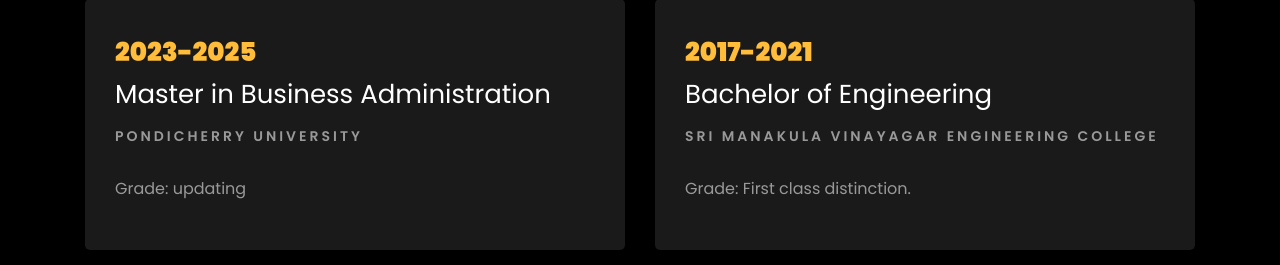
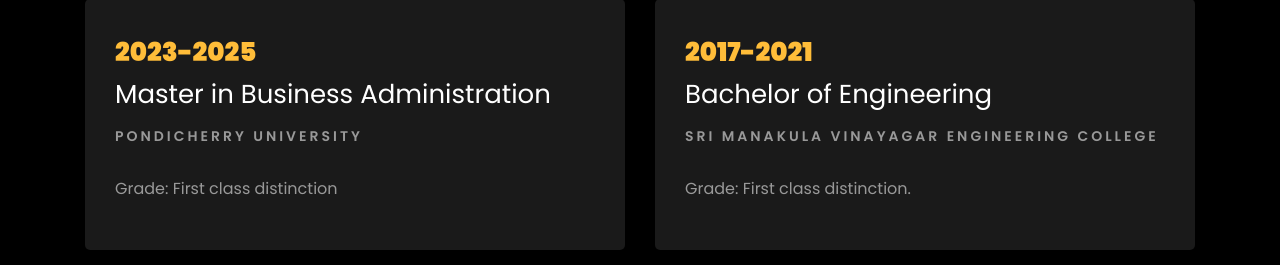
Before and after one commit to Surendardeveloper/surendarboominathan.com, a plain HTML site: page index.html in a window 1280 px wide. Shown: the part 2895-3160 px from the top of the page. Drawn offline with Linux system fonts and the light colour scheme; files whose address does not match are found by name.

Commit message:
Update index.html

```diff
--- a/index.html
+++ b/index.html
@@ -365,7 +365,7 @@
     					<span class="date">2023-2025</span>
     					<h2>Master in Business Administration</h2>
     					<span class="position">Pondicherry University</span>
-    					<p class="mt-4">Grade: updating </p>
+    					<p class="mt-4">Grade: First class distinction </p>
     				</div>
     			</div>
 
```
